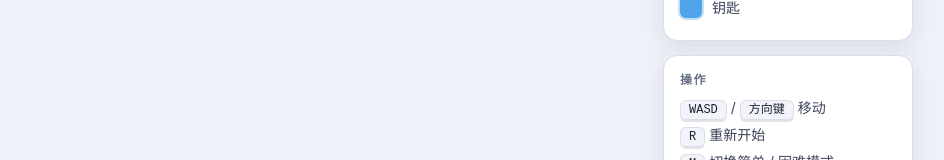
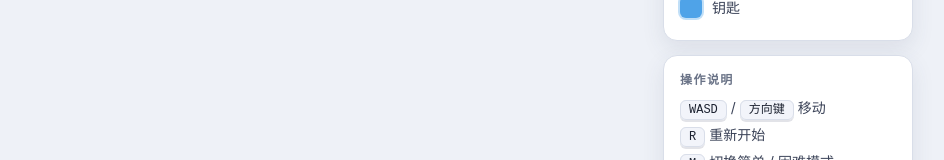
Before and after one commit to axiomofchoice-hjt/memorysnake, a React (Vite) app: page / in a window 1280 px wide. Shown: the part 479-639 px from the top of the page, without its empty margins (167-1111 px from the left). Built offline with nearby package versions, Linux system fonts and the light colour scheme.

Commit message:
docs: 操作卡片标题改为“操作说明”

```diff
--- a/src/components/Panel.jsx
+++ b/src/components/Panel.jsx
@@ -24,7 +24,7 @@ export default function Panel({ game, hardMode }) {
       </div>
 
       <div className="card">
-        <div className="legend-title">操作</div>
+        <div className="legend-title">操作说明</div>
         <div className="hint"><kbd>WASD</kbd> / <kbd>方向键</kbd> 移动</div>
         <div className="hint"><kbd>R</kbd> 重新开始</div>
         <div className="hint"><kbd>M</kbd> 切换简单 / 困难模式</div>
```
